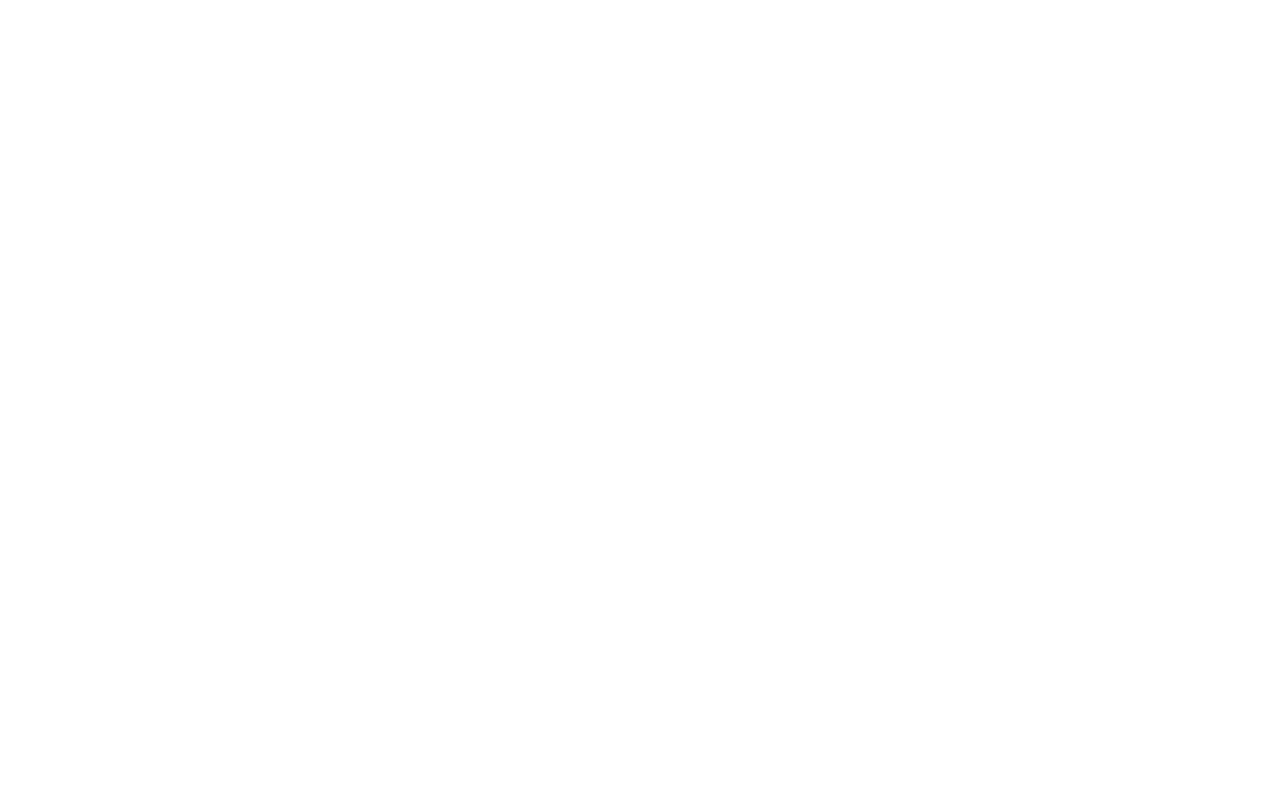
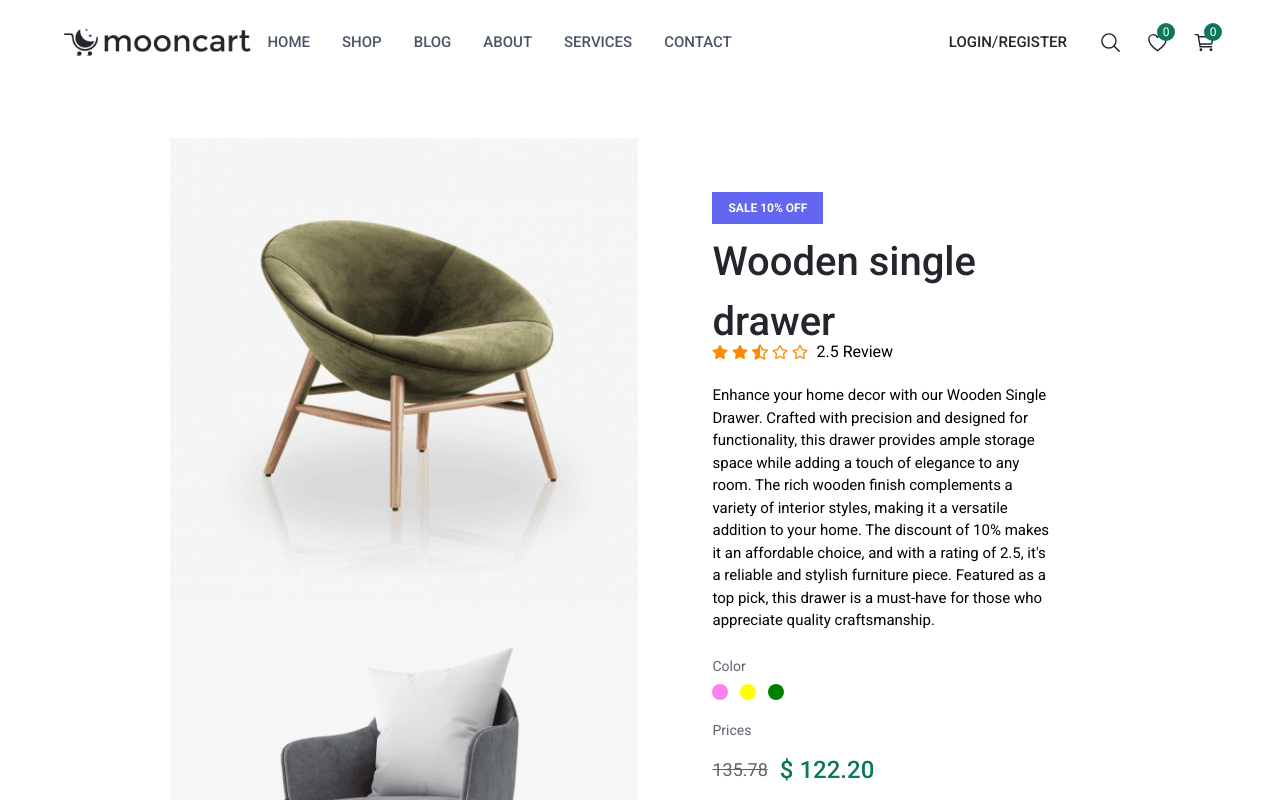
Before and after one commit to bakroe112/ecommerce-, a React (Vite) app in the folder commerce/: page /product-details/1 in a window 1280 px wide. Before the commit this address had no page. Shown: the top 800 px of the page. Built offline with nearby package versions, Linux system fonts and the light colour scheme.

Commit message:
product details part 1

```diff
--- a/commerce/src/App.jsx
+++ b/commerce/src/App.jsx
@@ -1,5 +1,5 @@
 import { BrowserRouter, Routes, Route } from "react-router-dom";
-import { Home, Layout, Shop } from "./router";
+import { Home, Layout, ProductDetails, Shop } from "./router";
 const App = () => {
   return (
     <>
@@ -21,6 +21,14 @@
               </Layout>
             }
           />
+          <Route
+            path="/product-details/:productId"
+            element={
+              <Layout>
+                <ProductDetails />
+              </Layout>
+            }
+          />
         </Routes>
       </BrowserRouter>
     </>
--- a/commerce/src/components/product/ProductCard.jsx
+++ b/commerce/src/components/product/ProductCard.jsx
@@ -85,7 +85,7 @@
         </div>
 
         <div className="details flex items-center flex-col bg-white pt-6">
-          <NavLink to={`product-details/${id}`}>
+          <NavLink to={`/product-details/${id}`}>
             <BodyOne>{title}</BodyOne>
           </NavLink>
           <div className="flex items-center gap-2 -mt-2 mb-2">
--- a/commerce/src/router/index.jsx
+++ b/commerce/src/router/index.jsx
@@ -1,3 +1,4 @@
+export { ProductDetails } from "../screen/product/ProductDetails";
 
 export { InstagramPost } from "../components/hero/InstagramPost";
 
--- a/commerce/src/screen/product/ProductDetails.jsx
+++ b/commerce/src/screen/product/ProductDetails.jsx
@@ -1,3 +1,13 @@
+import { useParams } from "react-router-dom";
+import { productlists } from "../../assets/data/data";
+import {
+  BodyOne,
+  Caption,
+  Title,
+} from "../../components/common/CustomComponents";
+import { RenderRatingStarts } from "../../components/product/ProductCard";
+import { useState } from "react";
+
 const colorsValue = {
   red: "#fe7fef",
   yellow: "#ffff00",
@@ -15,3 +25,92 @@
   gray: "#808080",
   beige: "#f5f5dc",
 };
+
+export const ProductDetails = () => {
+  const { productId } = useParams();
+  const product = productlists.find(
+    (product) => product.id === parseInt(productId)
+  );
+  const { title, images, price, description, discount, rating, color } =
+    product;
+  if (!product) {
+    return <div>Product not found</div>;
+  }
+
+  const [selectedColor, setselectedColor] = useState(color[0].value);
+  const [selectedPrice, setselectedPrice] = useState(
+    price.find((price) => price.color === color[0].value)
+  );
+
+  const handleColorClick = (color) => {
+    const newSelectedPrice = price.find((price) => price.color === color);
+    setselectedColor(color);
+    setselectedPrice(newSelectedPrice);
+  };
+  return (
+    <>
+      <section className="container mt-32 slideproduct">
+        <div className="flex justify-between flex-col lg:flex-row">
+          <div className="images lg:w-1/2">
+            <div>
+              {images.map((image, index) => (
+                <img
+                  src={image.image}
+                  key={index}
+                  className="size-full"
+                  alt=""
+                />
+              ))}
+            </div>
+          </div>
+          <div className="details lg:w-1/2 px-16 pt-16">
+            <button className="feature-btn bg-indigo-500">
+              SALE {discount}% OFF
+            </button>
+            <Title level={2} className={"my-2"}>
+              {title}
+            </Title>
+            <div className="flex items-center gap-2 -mt-5 mb-5 ">
+              <div className="flex items-center gap-1">
+                {RenderRatingStarts(rating)}
+              </div>
+              <p>{rating} Review</p>
+            </div>
+            <p className="text-[15px]">{description}</p>
+            <br />
+            <div>
+              <Caption>Color</Caption>
+              <div className="flex items-center gap-3 mt-5">
+                {color.map((colorOption, index) => (
+                  <div
+                    onClick={() => handleColorClick(colorOption.value)}
+                    key={index}
+                    className={`size-4 rounded-full -mt-3 cursor-pointer border-gray-300 ${
+                      selectedColor === colorOption.value ? "selected" : ""
+                    }`}
+                    style={{ backgroundColor: colorsValue[colorOption.value] }}
+                  ></div>
+                ))}
+              </div>
+            </div>
+            <div className="mt-5">
+              <Caption>Prices</Caption>
+              <div className="flex items-center gap-3">
+                <BodyOne className={"line-through mt-4"}>
+                  {selectedPrice.value}
+                </BodyOne>
+                <Title level={4} className={"text-primary-green"}>
+                  ${" "}
+                  {(
+                    selectedPrice.value -
+                    (selectedPrice.value * discount) / 100
+                  ).toFixed(2)}
+                </Title>
+              </div>
+            </div>
+          </div>
+        </div>
+      </section>
+    </>
+  );
+};
```
Also changed, not shown: commerce/src/styles/index.css (line endings or trailing spaces).
